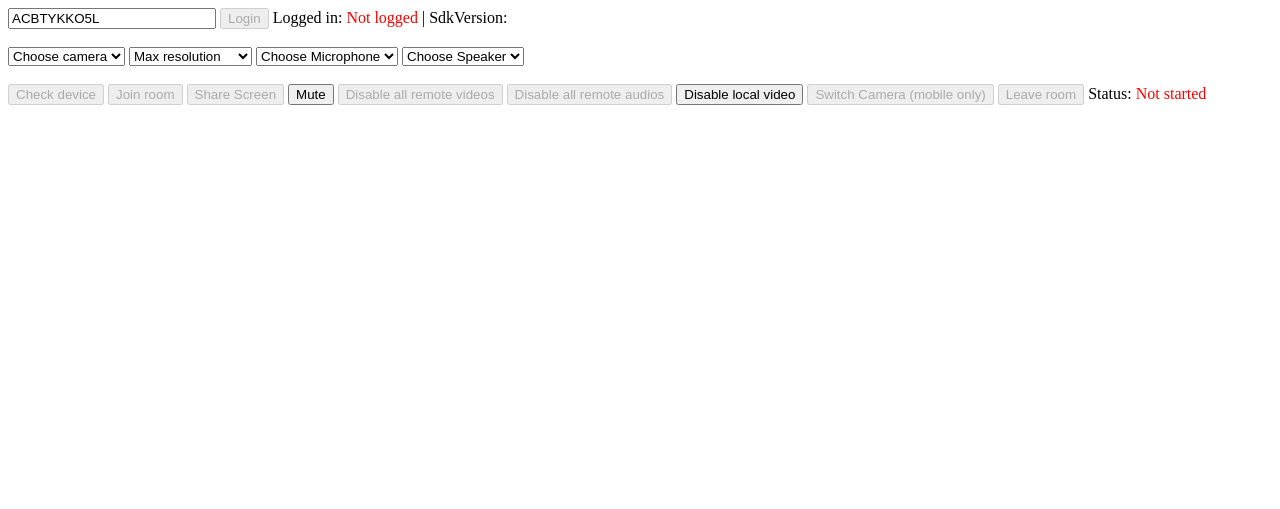
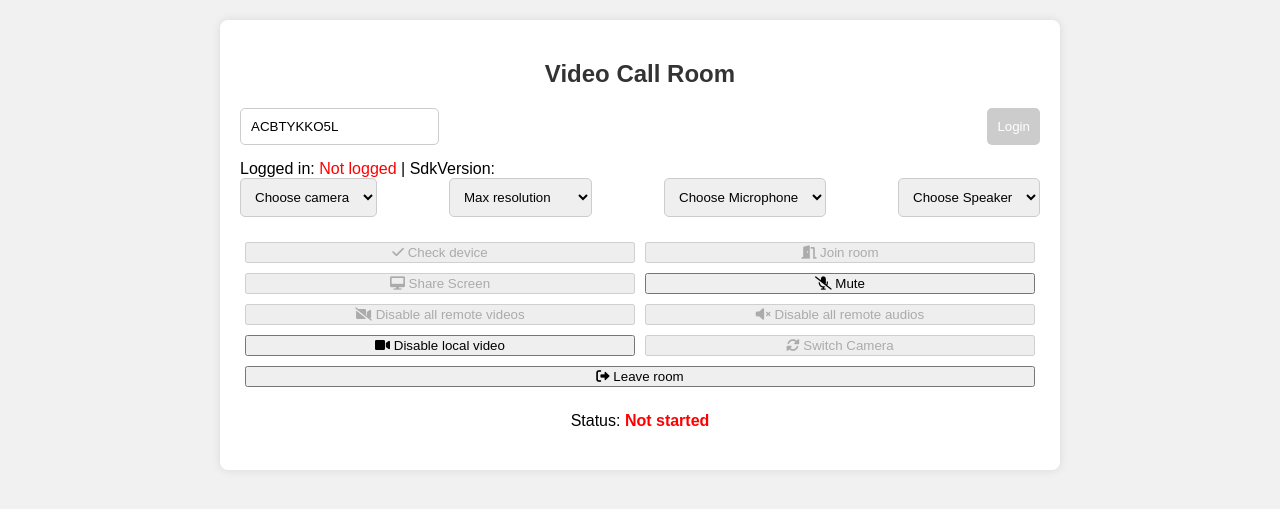
Before and after one commit to xuanhai0913/Nhom-4---010112103102---Lap-Trinh-Web, a PHP site: template src/pages/room.php in a window 1280 px wide. Shown: the top 509 px of the page. Run offline with PHP 8.4, Linux system fonts and the light colour scheme; the template is opened without the code that fills it, so the values that code supplies are empty.

Commit message:
Update Font

```diff
--- a/mau/indexxx.html
+++ b/mau/indexxx.html
@@ -835,8 +835,6 @@
 
         <div id="videos"></div>
 
-        <div class="footer">FOOTER</div>
-
     </body>
 
 </html>
--- /dev/null
+++ b/src/assets/css/room.css
@@ -0,0 +1,83 @@
+        body {
+            font-family: Arial, sans-serif;
+            background-color: #f1f1f1;
+            margin: 0;
+            padding: 20px;
+        }
+
+        .container {
+            max-width: 800px;
+            margin: auto;
+            background: white;
+            border-radius: 8px;
+            box-shadow: 0 0 10px rgba(0, 0, 0, 0.1);
+            padding: 20px;
+        }
+
+        h2 {
+            text-align: center;
+            color: #333;
+        }
+
+        .input-group {
+            display: flex;
+            justify-content: space-between;
+            margin-bottom: 15px;
+        }
+
+        .input-group input,
+        .input-group select,
+        .input-group button {
+            padding: 10px;
+            border: 1px solid #ccc;
+            border-radius: 5px;
+        }
+
+        .input-group button {
+            background-color: #4285f4;
+            color: white;
+            border: none;
+            cursor: pointer;
+        }
+
+        .input-group button:disabled {
+            background-color: #ccc;
+            cursor: not-allowed;
+        }
+
+        .video-controls {
+            display: flex;
+            flex-wrap: wrap;
+            justify-content: space-between;
+            margin-top: 20px;
+        }
+
+        .video-controls button {
+            flex: 1 1 45%;
+            margin: 5px;
+        }
+
+        #videos {
+            margin-top: 20px;
+            display: flex;
+            flex-wrap: wrap;
+            justify-content: center;
+        }
+
+        .video {
+            width: 300px;
+            height: 200px;
+            border: 1px solid #ccc;
+            border-radius: 5px;
+            margin: 5px;
+            background-color: #eaeaea;
+        }
+
+        .status {
+            margin-top: 20px;
+            text-align: center;
+        }
+
+        .status span {
+            font-weight: bold;
+        }
--- a/src/pages/room.php
+++ b/src/pages/room.php
@@ -5,19 +5,24 @@
     <meta charset="UTF-8">
     <meta name="viewport" content="width=device-width, initial-scale=1.0">
     <title>Room</title>
+    <link rel="stylesheet" href="../assets/css/room.css">
+    <link rel="stylesheet" href="https://cdnjs.cloudflare.com/ajax/libs/font-awesome/6.0.0-beta3/css/all.min.css">
+
+
 </head>
 
 <body>
 
-    <div>
-        <input id="userId" type="text" name="toUsername" style="width: 200px;" placeholder="Your userID"
-            value="ACBTYKKO5L">
+    <div class="container">
+        <h2>Video Call Room</h2>
+        <div class="input-group">
+            <input id="userId" type="text" name="toUsername" placeholder="Your userID" value="ACBTYKKO5L">
             <button id="loginBtn" onclick="login()" disabled="">Login</button>
+        </div>
         Logged in: <span id="loggedUserId" style="color: red">Not logged</span> |
         SdkVersion: <span id="sdkVersion" style="color: blue"></span>
-    </div>
-    <div>
-        <br>
+
+        <div class="input-group">
             <select id="listCameras">
                 <option value="">Choose camera</option>
             </select>
@@ -29,41 +34,51 @@
                 <option value="240p">240p (426x240)</option>
                 <option value="default">default</option>
             </select>
-
             <select id="listMicrophones">
                 <option value="">Choose Microphone</option>
             </select>
             <select id="listSpeakers">
                 <option value="">Choose Speaker</option>
             </select>
+        </div>
 
+        <div class="video-controls">
+            <button id="checkDeviceBtn" onclick="checkDevice()" disabled="">
+                <i class="fas fa-check"></i> Check device
+                <button id="joinBtn" onclick="testJoin()" disabled="">
+                    <i class="fas fa-door-open"></i> Join room
+                </button>
+                <button id="shareScreenBtn" onclick="testShare()" disabled="">
+                    <i class="fas fa-desktop"></i> Share Screen
+                </button>
+                <button id="muteBtn" onclick="testMute()">
+                    <i class="fas fa-microphone-slash"></i> Mute
+                </button>
+                <button id="disableRemoteVideosBtn" onclick="testDisableRemoteVideosBtn()" disabled="">
+                    <i class="fas fa-video-slash"></i> Disable all remote videos
+                </button>
+                <button id="disableRemoteAudiosBtn" onclick="testDisableRemoteAudiosBtn()" disabled="">
+                    <i class="fas fa-volume-mute"></i> Disable all remote audios
+                </button>
+                <button id="disableVideoBtn" onclick="testDisableVideo()">
+                    <i class="fas fa-video"></i> Disable local video
+                </button>
+                <button id="switchCameraBtn" onclick="switchCamera()" disabled="">
+                    <i class="fas fa-sync-alt"></i> Switch Camera
+                </button>
+                <button class="pushable">
+  <span class="shadow"></span>
+  <span class="edge"></span>
+  <span class="front">                    <i class="fas fa-sign-out-alt"></i> Leave room</span>
+                </button>
+        </div>
 
-        <br><br>
-
-        <button id="checkDeviceBtn" onclick="checkDevice()" disabled="">Check device</button>
-
-        <button id="joinBtn" onclick="testJoin()" disabled="">Join room</button>
-
-        <button id="shareScreenBtn" onclick="testShare()" disabled="">Share Screen</button>
-
-
-        <button id="muteBtn" onclick="testMute()">Mute</button>
-
-        <button id="disableRemoteVideosBtn" onclick="testDisableRemoteVideosBtn()" disabled="">Disable all remote
-            videos</button>
-        <button id="disableRemoteAudiosBtn" onclick="testDisableRemoteAudiosBtn()" disabled="">Disable all remote
-            audios</button>
-
-        <button id="disableVideoBtn" onclick="testDisableVideo()">Disable local video</button>
-
-        <button id="switchCameraBtn" onclick="switchCamera()" disabled="">Switch Camera (mobile only)</button>
-
-        <button id="leaveBtn" onclick="testLeave()" disabled="">Leave room</button>
-
+        <div class="status">
             Status: <span id="txtStatus" style="color: red">Not started</span>
         </div>
 
         <div id="videos"></div>
+    </div>
 
 </body>
 
```
Lines whose indentation alone changed are shown as unchanged.
